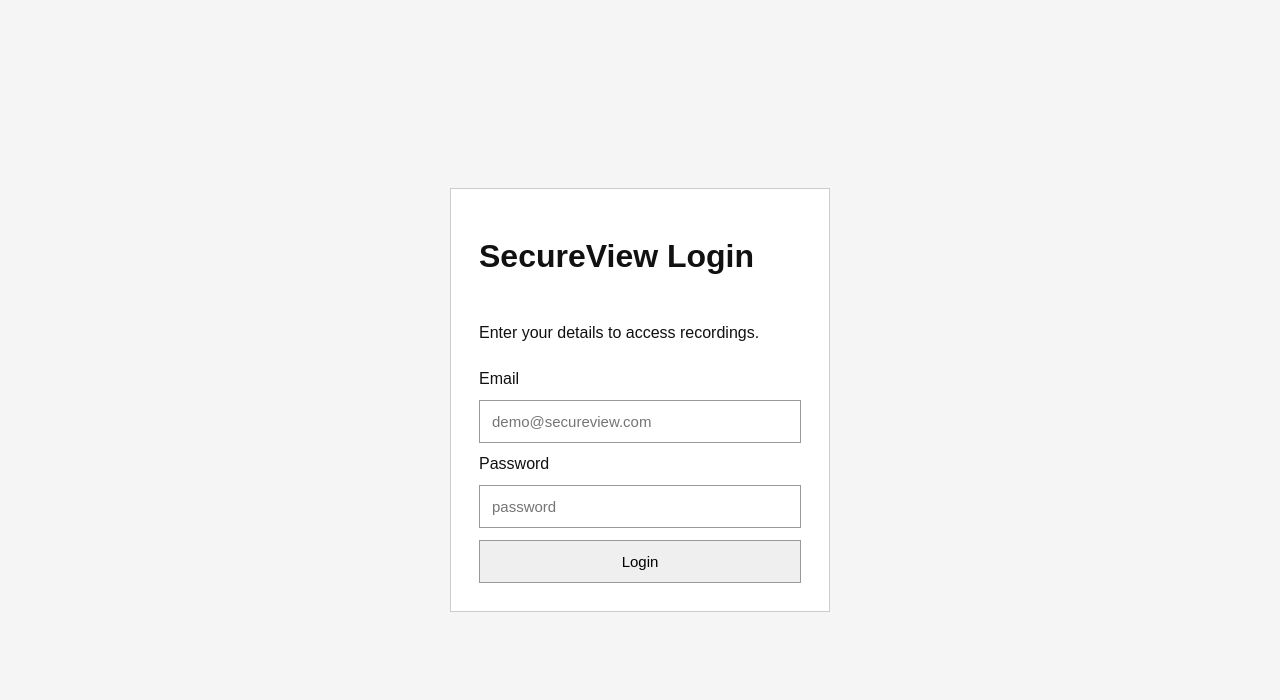
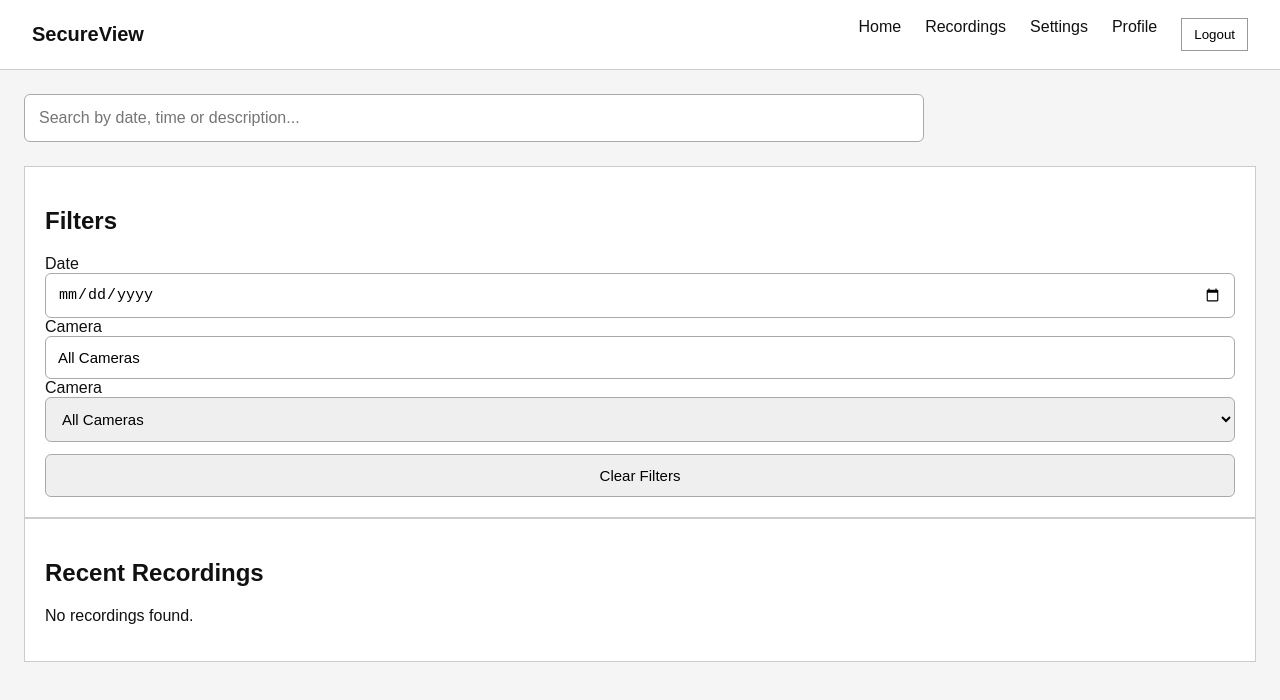
Before and after one commit to Samzei/surveillance-video-platform, a React (Vite) app in the folder client/: page / in a window 1280 px wide. Before the commit this address led to /login. Shown: the top 700 px of the page. Built offline with nearby package versions, Linux system fonts and the light colour scheme; sample sign-in values are in the browser's storage.

Commit message:
Added persistent login with localStorage

```diff
--- a/client/src/App.jsx
+++ b/client/src/App.jsx
@@ -6,21 +6,33 @@ import Login from "./pages/Login";
 import { useState } from "react";
 
 function App() {
-  const [IsAuthenticated, setIsAuthenticated] = useState(false);
+  const [IsAuthenticated, setIsAuthenticated] = useState(() => {
+    return localStorage.getItem("isAuthenticated") === "true"
+  });
+
+  function loginUser() {
+    localStorage.setItem("isAuthenticated", "true");
+    setIsAuthenticated(true);
+  }
+
+  function logoutUser() {
+    localStorage.removeItem("isAuthenticated");
+    setIsAuthenticated(false);
+  }
 
   return (
     <BrowserRouter>
       <Routes>
         <Route
           path="/login"
-          element={<Login setIsAuthenticated={setIsAuthenticated} />}
+          element={<Login loginUser={loginUser} />}
         />
 
         <Route
           path="/"
           element={
             IsAuthenticated ? (
-              <Dashboard setIsAuthenticated={setIsAuthenticated} />
+              <Dashboard logoutUser={logoutUser} />
             ) : (
               <Navigate to="/login" />
             )
--- a/client/src/pages/Dashboard.jsx
+++ b/client/src/pages/Dashboard.jsx
@@ -2,7 +2,7 @@ import { useState } from "react";
 import { Link } from "react-router-dom";
 import { recordings } from "../data/recordings";
 
-function Dashboard({ setIsAuthenticated }) {
+function Dashboard({ logoutUser }) {
     const [searchTerm, setSearchTerm] = useState("");
     const [selectedCamera, setSelectedCamera] = useState("All Cameras");
     const [selectedDate, setSelectedDate] = useState("");
@@ -33,7 +33,7 @@ function Dashboard({ setIsAuthenticated }) {
                     <a href="#">Profile</a>
                     <button
                         className="logout-button"
-                        onClick={() => setIsAuthenticated(false)}
+                        onClick={logoutUser}
                     >
                         Logout
                     </button>
--- a/client/src/pages/Login.jsx
+++ b/client/src/pages/Login.jsx
@@ -1,7 +1,7 @@
 import { useState } from "react";
 import { useNavigate } from "react-router-dom";
 
-function Login({ setIsAuthenticated }) {
+function Login({ loginUser }) {
     const [email, setEmail] = useState("");
     const [password, setPassword] = useState("");
 
@@ -11,7 +11,7 @@ function Login({ setIsAuthenticated }) {
         event.preventDefault();
 
         if (email === "demo@secureview.com" && password === "password") {
-            setIsAuthenticated(true);
+            loginUser();
             navigate("/");
         } else {
             alert("Invalid login details. Try demo@secureview.com and password");
```
